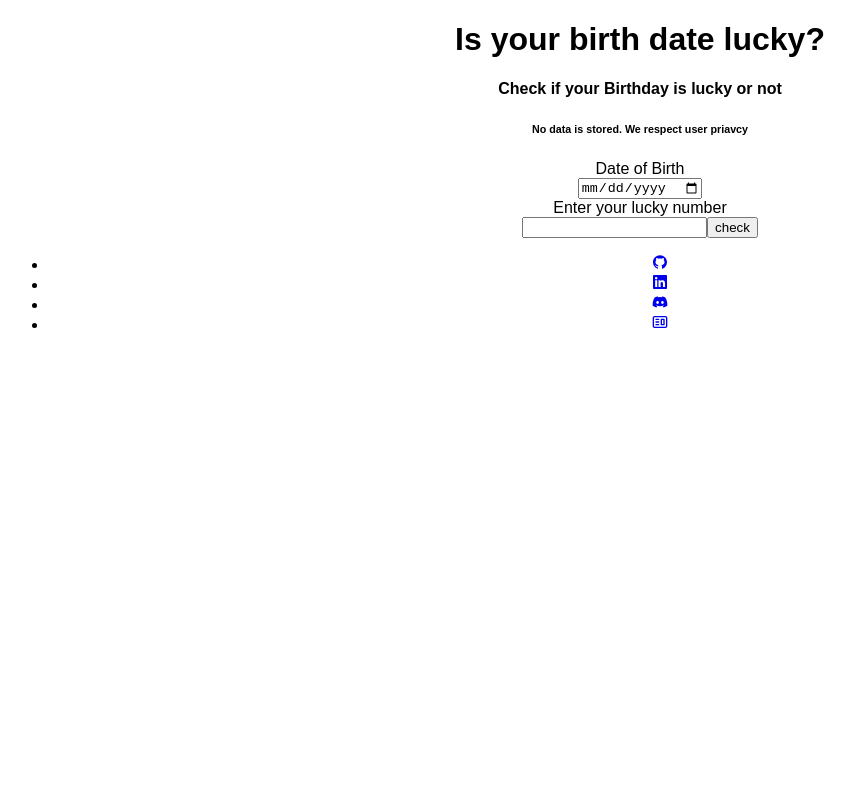
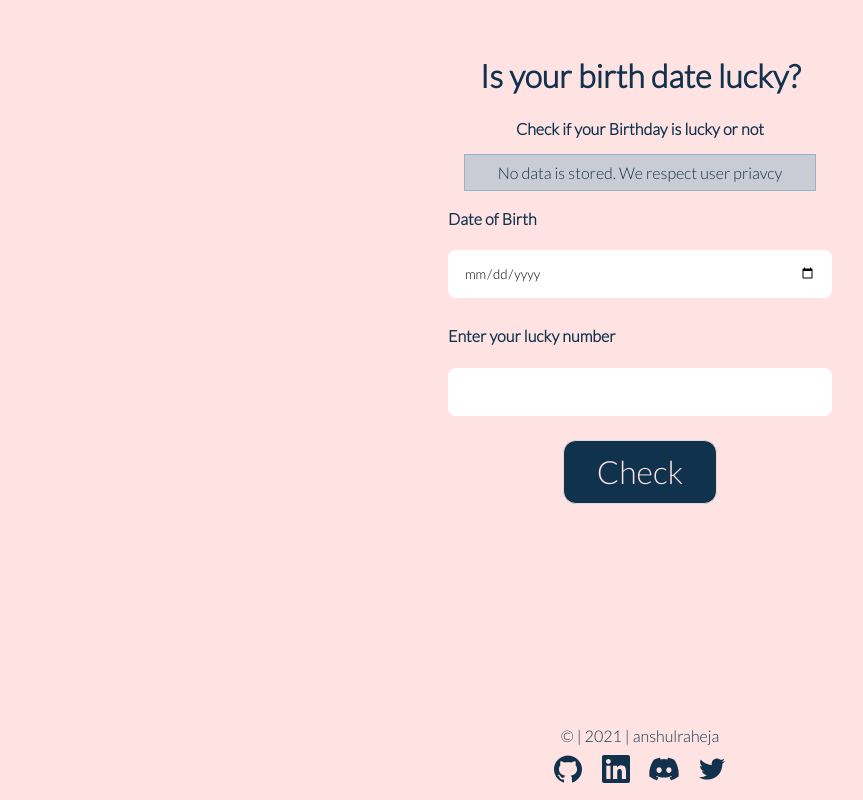
Before and after one commit to anshulraheja/levelZero_markEleven, a React (Create React App) app: page / in a window 1280 px wide. Shown: the whole page, without its empty margins (0-863 px from the left). Built offline with nearby package versions, Linux system fonts and the light colour scheme.

Commit message:
style: add styling

```diff
--- a/src/components/Birthday.js
+++ b/src/components/Birthday.js
@@ -1,12 +1,13 @@
 import { useState } from "react";
-import { AiOutlineGithub, AiOutlineInstagram } from "react-icons/ai";
+import { AiOutlineGithub, AiOutlineTwitter } from "react-icons/ai";
 import { FaDiscord, FaLinkedin } from "react-icons/fa";
-import { CgWebsite } from "react-icons/cg";
+
 export default function Birthday() {
   const [dob, setDOB] = useState();
   const [number, setNumber] = useState();
   const [output, setOutput] = useState();
-
+  const date = new Date().getFullYear();
+  const ERROR_OUTPUT = "Please enter data in all the input fields";
   function checkLuckyBday() {
     if (
       dob === undefined ||
@@ -14,7 +15,8 @@ export default function Birthday() {
       number === undefined ||
       number === ""
     ) {
-      setOutput("Please enter data in all the input fields");
+      console.log(number);
+      setOutput(ERROR_OUTPUT);
       return;
     }
     let newDOB = dob.replaceAll("-", "");
@@ -27,11 +29,12 @@ export default function Birthday() {
     else setOutput("Sorry! Your birth date is unlucky");
   }
   return (
-    <div>
+    <>
+      <div className="container">
         <h1>Is your birth date lucky?</h1>
         <h4> Check if your Birthday is lucky or not</h4>
-      <h6>No data is stored. We respect user priavcy</h6>
-      <label for="dob">Date of Birth</label>
+        <p className="pop-alert">No data is stored. We respect user priavcy</p>
+        <label htmlFor="dob">Date of Birth</label>
         <br />
         <input
           type="date"
@@ -41,44 +44,58 @@ export default function Birthday() {
           onChange={(e) => setDOB(e.target.value)}
         />
         <br />
-      <label for="number">Enter your lucky number</label>
+        <label htmlFor="number">Enter your lucky number</label>
         <br />
         <input
           type="number"
           name="number"
+          autoComplete="off"
           required
           value={number}
           onChange={(e) => setNumber(e.target.value)}
         />
         <button className="btn" onClick={checkLuckyBday}>
-        check
+          Check
         </button>
-      <div>{output}</div>
-
+        <div className="output-container">
+          <p
+            className={output === ERROR_OUTPUT ? "error-msg output" : "output"}
+          >
+            {output}
+          </p>
+        </div>
+      </div>
       <footer>
-        <ul class="footer-list">
+        <p>© | {date} | anshulraheja</p>
+        <ul className="footer-list">
           <li>
-            <a class="links" href="/" target="_blank">
+            <a href="https://github.com/anshulraheja" target="_blank">
               <AiOutlineGithub />
             </a>
           </li>
           <li>
-            <a class="links" href="/" target="_blank">
+            <a
+              href="https://www.linkedin.com/in/anshul-raheja/"
+              target="_blank"
+            >
               <FaLinkedin />
             </a>
           </li>
           <li>
-            <a class="links" href="/" target="_blank">
+            <a
+              href="https://discord.com/channels/anshulraheja#3744"
+              target="_blank"
+            >
               <FaDiscord />
             </a>
           </li>
           <li>
-            <a class="links" href="/" target="_blank">
-              <CgWebsite />
+            <a href="https://twitter.com/anshulrahejaa" target="_blank">
+              <AiOutlineTwitter />
             </a>
           </li>
         </ul>
       </footer>
-    </div>
+    </>
   );
 }
--- a/src/styles.css
+++ b/src/styles.css
@@ -1,4 +1,102 @@
-.App {
-  font-family: sans-serif;
+@import url("https://fonts.googleapis.com/css2?family=Lato:wght@300&display=swap");
+* {
+  margin: 0;
+  padding: 0;
+  box-sizing: border-box;
+  font-family: "Lato", sans-serif;
+}
+:root {
+  --primary: rgb(255, 227, 227);
+  --secondary: rgb(228, 216, 220);
+  --third: rgb(147, 181, 198);
+  --fourth: rgb(17, 50, 77);
+  --fivth: rgb(201, 204, 213);
+}
+body,
+html {
+  background-color: var(--primary);
+  color: var(--fourth);
+}
+
+.container {
+  display: flex;
+  flex-direction: column;
+  width: 40vmax;
+  margin: 3vh auto;
+  padding: 1vh 5vw;
+}
+.container h1 {
+  padding: 1.5rem 0;
+  color: var(--fourth);
   text-align: center;
 }
+.container h4 {
+  text-align: center;
+}
+.container > p {
+  margin: 1rem;
+  padding: 0.5rem;
+  text-align: center;
+  border: 1px solid var(--third);
+  font-weight: 500;
+  background-color: var(--fivth);
+}
+.container label {
+  padding: 0.1rem 0;
+  font-weight: 900;
+}
+
+.container input {
+  margin: 0.1rem 0 0.5rem 0;
+  min-width: 40%;
+  border-radius: 0.5rem;
+  border: 2px solid var(--primary-clr);
+  padding: 0.4rem 1rem;
+  outline: none;
+  height: 3rem;
+}
+.btn {
+  font-size: 2rem;
+  width: 40%;
+  margin: 1rem auto;
+  border: var(--secondary) 1px solid;
+  border-radius: 0.8rem;
+  padding: 0.5rem 0.1rem;
+  background: var(--fourth);
+  cursor: pointer;
+  color: var(--primary);
+  height: 4rem;
+}
+.output-container {
+  width: 100%;
+  height: 100px;
+  margin: 2vh auto;
+}
+.output {
+  font-size: 1.5rem;
+  text-align: center;
+  background-color: var(--secondary);
+  color: rgb(54, 139, 133);
+  font-weight: 800;
+}
+.error-msg {
+  color: rgb(189, 22, 22);
+}
+footer {
+  text-align: center;
+  position: absolute;
+  bottom: 0;
+  left: 0;
+  width: 100%;
+}
+.footer-list {
+  margin: 0.5rem;
+}
+.footer-list > li {
+  display: inline;
+  font-size: 2rem;
+  margin: 0 0.5rem;
+}
+.footer-list li > a {
+  color: var(--fourth);
+}
```
Lines whose indentation alone changed are shown as unchanged.
